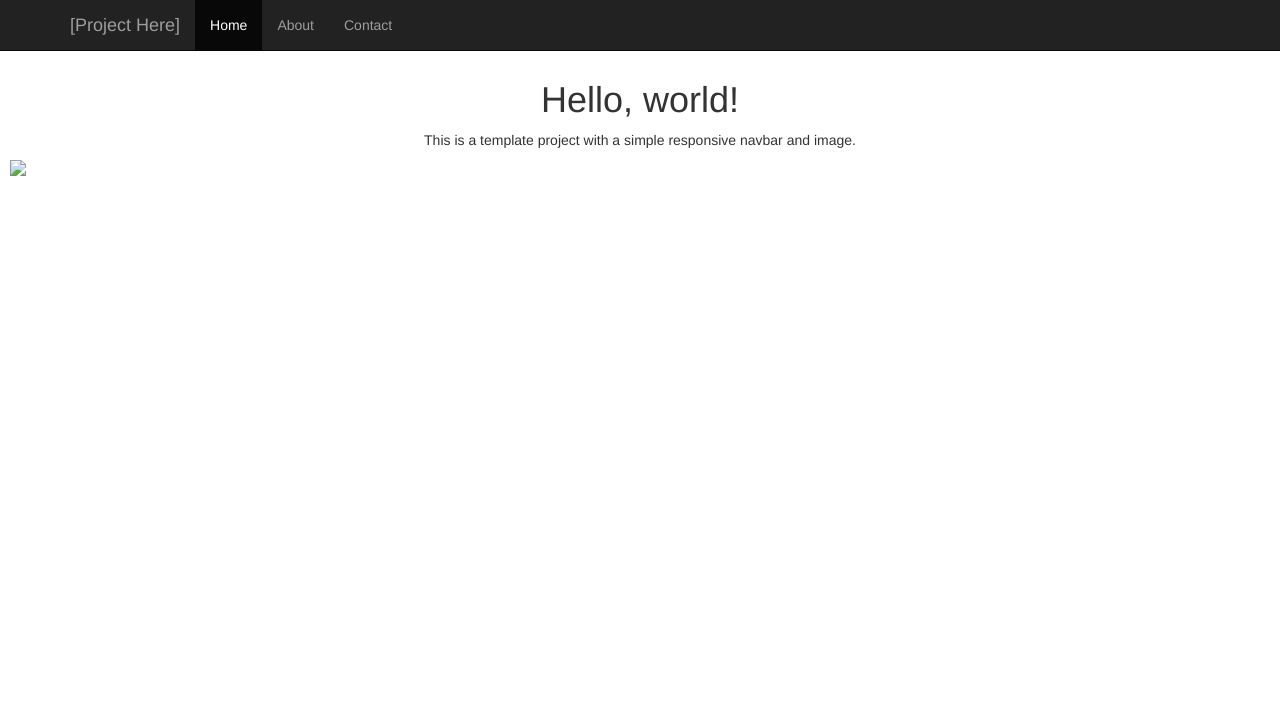
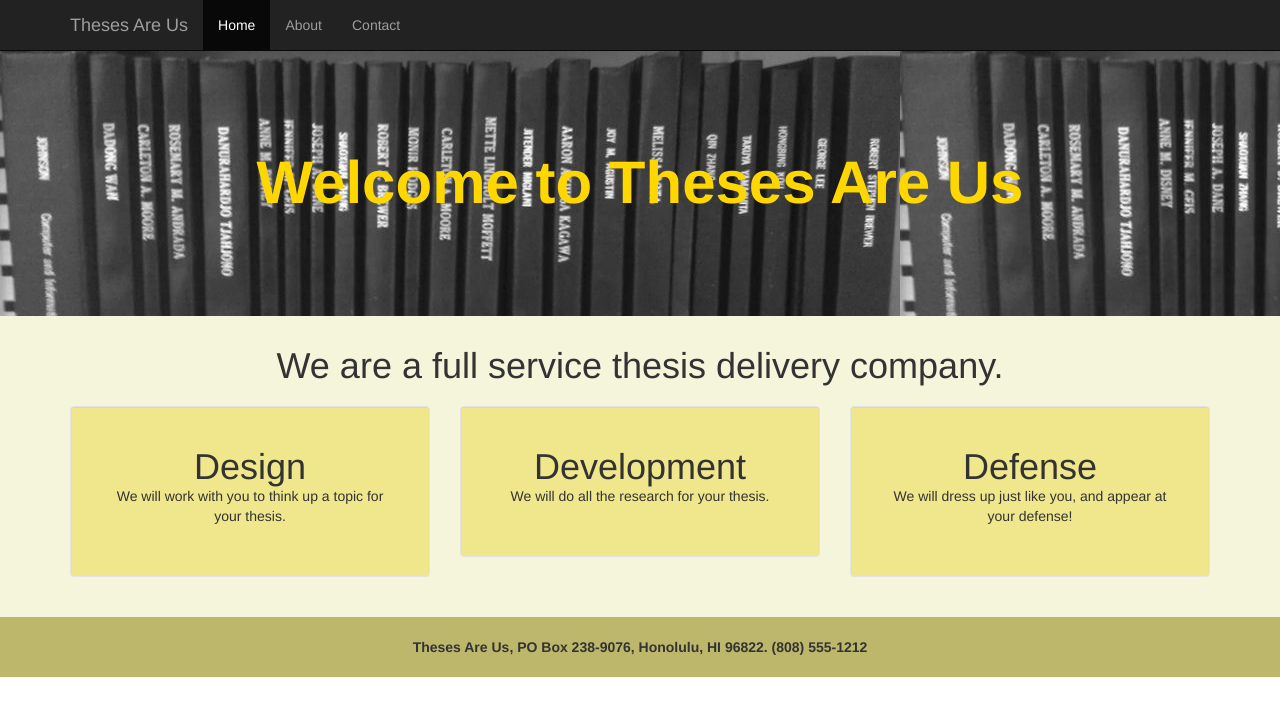
Before and after one commit to ics-software-engineering/bootstrap-example-intro, a plain HTML site: page index.html in a window 1280 px wide. Drawn offline with nearby package versions, Linux system fonts and the light colour scheme.

Commit message:
Commit of layout.

```diff
--- a/index.html
+++ b/index.html
@@ -1,7 +1,7 @@
 <!DOCTYPE html>
 <html>
 <head>
-<title>[Project Here]</title>
+<title>Theses Are Us</title>
 <meta name="viewport" content="width=device-width, initial-scale=1.0">
 <link rel="stylesheet" href="http://netdna.bootstrapcdn.com/bootstrap/3.0.0/css/bootstrap.min.css">
 
@@ -24,7 +24,7 @@
           <!--  Display three horizontal lines when navbar collapsed. -->
           <span class="icon-bar"></span> <span class="icon-bar"></span> <span class="icon-bar"></span>
         </button>
-        <a class="navbar-brand" href="#">[Project Here]</a>
+        <a class="navbar-brand" href="#">Theses Are Us</a>
       </div>
       <div class="collapse navbar-collapse">
         <ul class="nav navbar-nav">
@@ -36,10 +36,41 @@
     </div>
   </div>
 
-  <div class="page-content">
-    <h1>Hello, world!</h1>
-    <p>This is a template project with a simple responsive navbar and image.<p>
-    <img class="img-responsive" src="bootstrap.png">
+  <div class="section-1">
+    <h1>Welcome to Theses Are Us</h1>
+  </div>
+
+  <div class="section-2">
+    <a name="about"></a>
+    <h1>We are a full service thesis delivery company.</h1>
+
+    <div class="container">
+      <div class="row">
+        <div class="col-md-4">
+          <div class="well well-color">
+            <h1>Design</h1>
+            <p>We will work with you to think up a topic for your thesis.
+          </div>
+        </div>
+        <div class="col-md-4">
+          <div class="well well-color">
+            <h1>Development</h1>
+            <p>We will do all the research for your thesis.
+          </div>
+        </div>
+        <div class="col-md-4">
+          <div class="well well-color">
+            <h1>Defense</h1>
+            <p>We will dress up just like you, and appear at your defense!
+          </div>
+        </div>
+      </div>
+    </div>
+  </div>
+
+  <div class="section-3">
+  <a name="contact"></a>
+  <p>Theses Are Us, PO Box 238-9076, Honolulu, HI 96822.  (808) 555-1212</p>
   </div>
 
   <!-- Load Bootstrap JavaScript components -->
--- a/style.css
+++ b/style.css
@@ -1,14 +1,41 @@
 body {
-  padding-top: 50px;  /* Move body of page below navbar. */
+  text-align: center;
+  margin-top: 50px;
 }
 
-.page-content {
-  padding: 10px;
-  text-align: center;
+.section-1 {
+  color: gold;
+  background: url('thesesareus.jpg');
+  padding: 100px;
 }
 
-img {
-  display: block;
-  margin-left: auto;
-  margin-right: auto }
+.section-1 h1 {
+  font-size: 60px;
+  font-weight: bold;
 }
+
+.section-2 > h1 {
+  margin: 10px 20px 20px 20px;
+}
+
+.section-2 {
+  background-color: beige;
+  padding: 20px;
+
+}
+
+.well-color {
+  background-color: khaki;
+  padding: 40px;
+}
+
+h1 {
+  margin: 0;
+}
+
+.section-3 {
+  padding: 20px 10px 10px 10px;
+  text-align: center;
+  font-weight: bold;
+  background-color: darkkhaki;
+}
```
Also changed, not shown: doc/basic-normal.png (deleted), doc/basic-small.png (deleted), doc/home-page.png (added), thesesareus.jpg (added), 1 other file.
